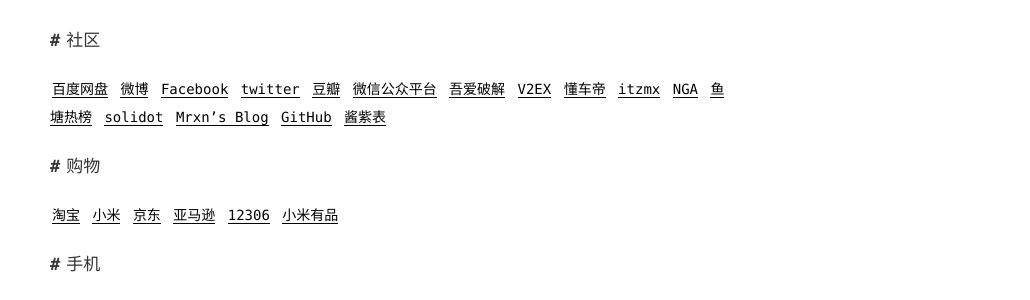
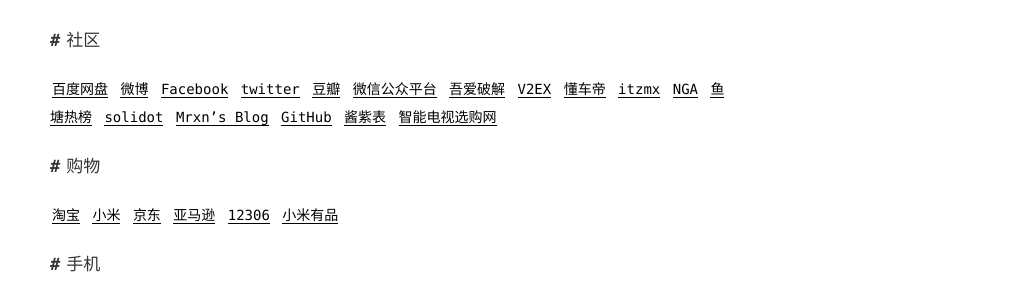
Before and after one commit to admans/admans.github.io, a Jekyll site: the page built from pages/navi.md, in a window 1280 px wide. Shown: the part 151-451 px from the top of the page, without its empty margins (250-1280 px from the left). Built offline with Jekyll 4.4.1, drawn with Linux system fonts in a browser that asks for light colours.

Commit message:
Update navi.md
新增 智能电视选购网

```diff
--- a/pages/navi.md
+++ b/pages/navi.md
@@ -5,7 +5,7 @@ title: 导航
 
 ## 社区
 
-[百度网盘](https://pan.baidu.com/ "百度网盘") [微博](https://weibo.com/ "微博") [Facebook](https://www.facebook.com/ "Facebook") [twitter](https://twitter.com/ "twitter") [豆瓣](https://www.douban.com/ "豆瓣") [微信公众平台](https://mp.weixin.qq.com/ "微信公众平台") [吾爱破解](https://www.52pojie.cn/ "吾爱破解") [V2EX](https://v2ex.com/ "V2EX") [懂车帝](https://www.dongchedi.com/ "懂车帝") [itzmx](http://bbs.itzmx.com/ "itzmx") [NGA](https://bbs.nga.cn/ "NGA") [鱼塘热榜](https://mo.fish/ "鱼塘热榜") [solidot](https://www.solidot.org/ "solidot") [Mrxn's Blog](https://mrxn.net/ "Mrxn's Blog") [GitHub](https://github.com/ "GitHub") [酱紫表](https://qust.me/ "酱紫表")
+[百度网盘](https://pan.baidu.com/ "百度网盘") [微博](https://weibo.com/ "微博") [Facebook](https://www.facebook.com/ "Facebook") [twitter](https://twitter.com/ "twitter") [豆瓣](https://www.douban.com/ "豆瓣") [微信公众平台](https://mp.weixin.qq.com/ "微信公众平台") [吾爱破解](https://www.52pojie.cn/ "吾爱破解") [V2EX](https://v2ex.com/ "V2EX") [懂车帝](https://www.dongchedi.com/ "懂车帝") [itzmx](http://bbs.itzmx.com/ "itzmx") [NGA](https://bbs.nga.cn/ "NGA") [鱼塘热榜](https://mo.fish/ "鱼塘热榜") [solidot](https://www.solidot.org/ "solidot") [Mrxn's Blog](https://mrxn.net/ "Mrxn's Blog") [GitHub](https://github.com/ "GitHub") [酱紫表](https://qust.me/ "酱紫表") [智能电视选购网](https://tvlabs.cn/ "智能电视选购网")
 
 ## 购物
 
```
